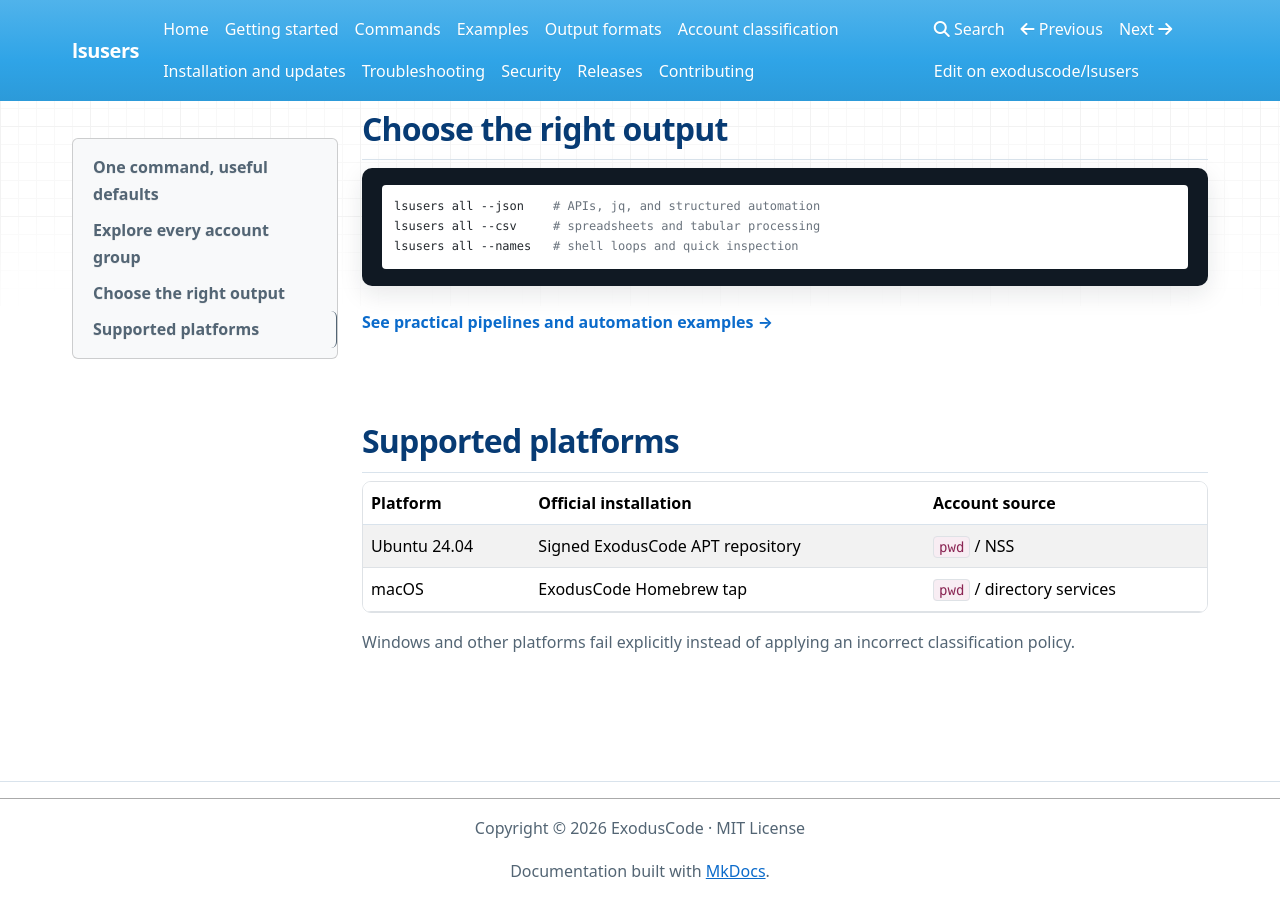
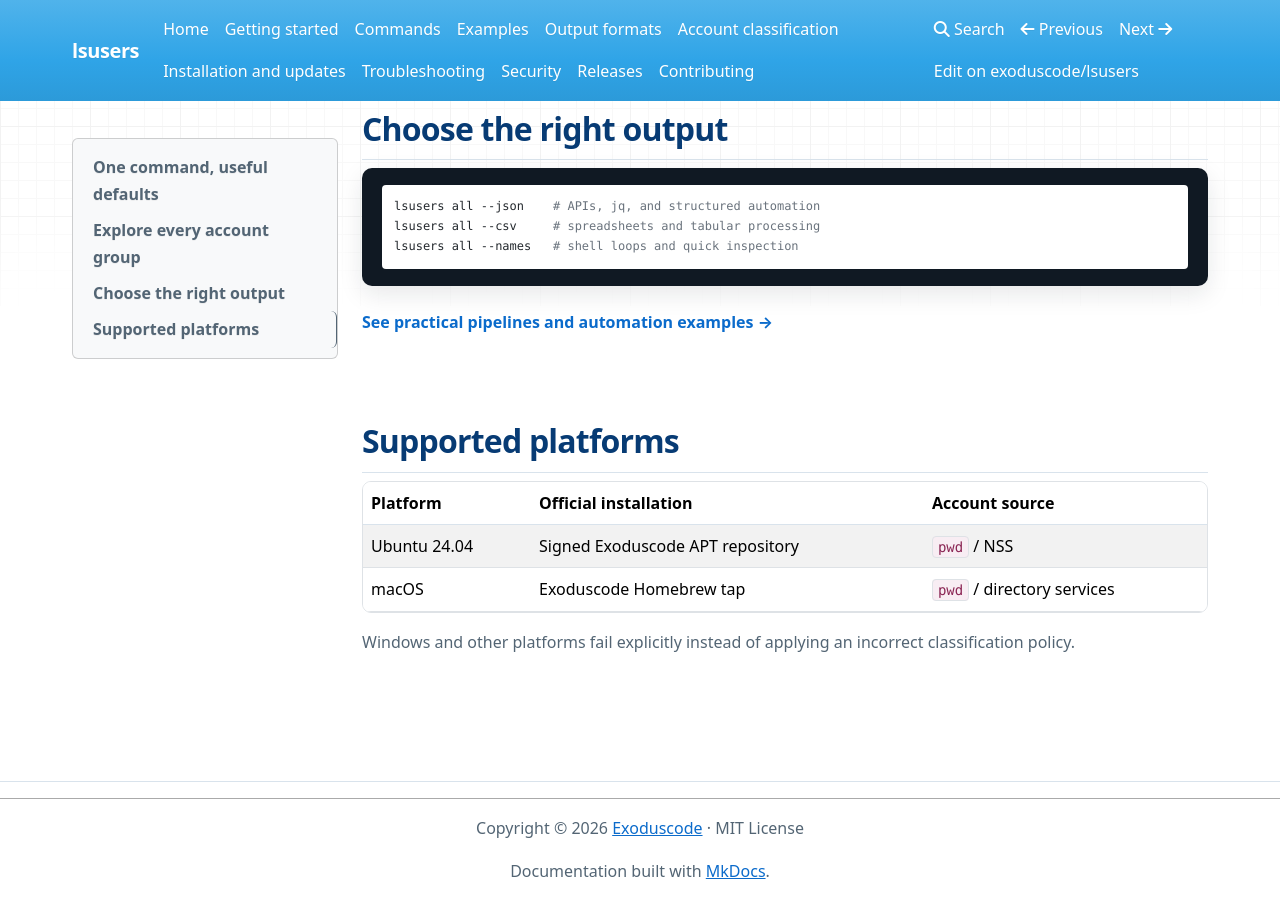
Before and after one commit to exoduscode/lsusers-docs, an MkDocs documentation site: the page built from docs/index.md, in a window 1280 px wide and 900 px high, scrolled down 1671 px. Built offline with MkDocs 1.6.1, drawn with Linux system fonts in a browser that asks for light colours; nearby versions of some CDN libraries.

```diff
--- a/docs/index.md
+++ b/docs/index.md
@@ -53,7 +53,7 @@ lsusers all --names   # shell loops and quick inspection
 
 | Platform | Official installation | Account source |
 |---|---|---|
-| Ubuntu 24.04 | Signed ExodusCode APT repository | `pwd` / NSS |
-| macOS | ExodusCode Homebrew tap | `pwd` / directory services |
+| Ubuntu 24.04 | Signed Exoduscode APT repository | `pwd` / NSS |
+| macOS | Exoduscode Homebrew tap | `pwd` / directory services |
 
 Windows and other platforms fail explicitly instead of applying an incorrect classification policy.
--- a/mkdocs.yml
+++ b/mkdocs.yml
@@ -4,7 +4,7 @@ site_url: https://exoduscode.github.io/lsusers-docs/
 repo_url: https://github.com/exoduscode/lsusers
 repo_name: exoduscode/lsusers
 edit_uri: https://github.com/exoduscode/lsusers-docs/edit/main/docs/
-copyright: Copyright &copy; 2026 ExodusCode · MIT License
+copyright: Copyright &copy; 2026 <a href="https://exoduscode.io/">Exoduscode</a> · MIT License
 
 theme:
   name: mkdocs
```
